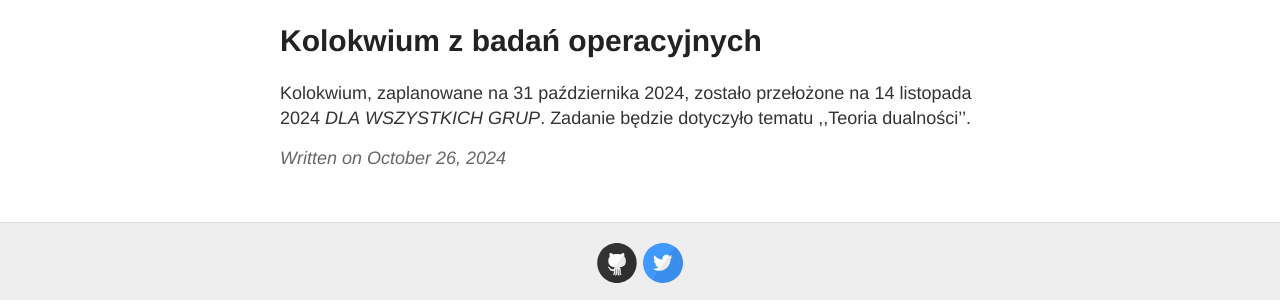
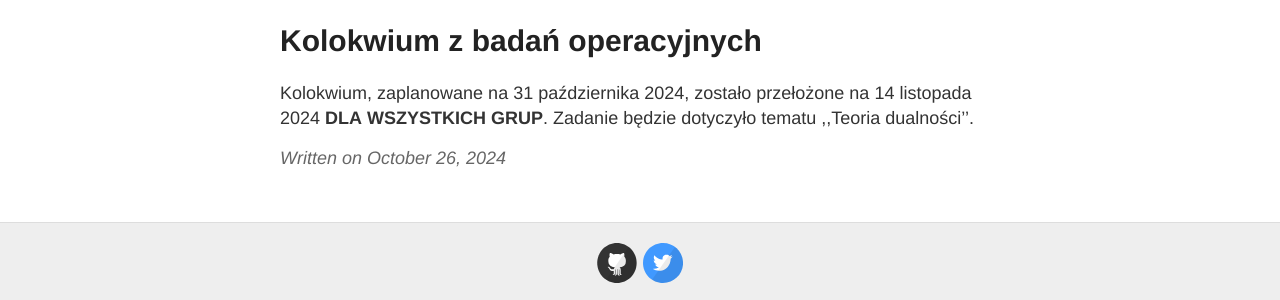
Before and after one commit to uwmopt/uwmopt.github.io, a Jekyll site: the page built from _posts/2024-10-26-Kolokwium.md, in a window 1280 px wide. Shown: the part 146-446 px from the top of the page. Built offline with Jekyll 4.4.1, drawn with Linux system fonts in a browser that asks for light colours.

```diff
--- a/_posts/2024-10-26-Kolokwium.md
+++ b/_posts/2024-10-26-Kolokwium.md
@@ -3,5 +3,5 @@ layout: post
 title: Kolokwium z badań operacyjnych
 ---
 
-Kolokwium, zaplanowane na 31 października 2024, zostało przełożone na 14 listopada 2024 _DLA_ _WSZYSTKICH_ _GRUP_.
+Kolokwium, zaplanowane na 31 października 2024, zostało przełożone na 14 listopada 2024 __DLA__ __WSZYSTKICH__ __GRUP__.
 Zadanie będzie dotyczyło tematu ,,Teoria dualności''.
```
